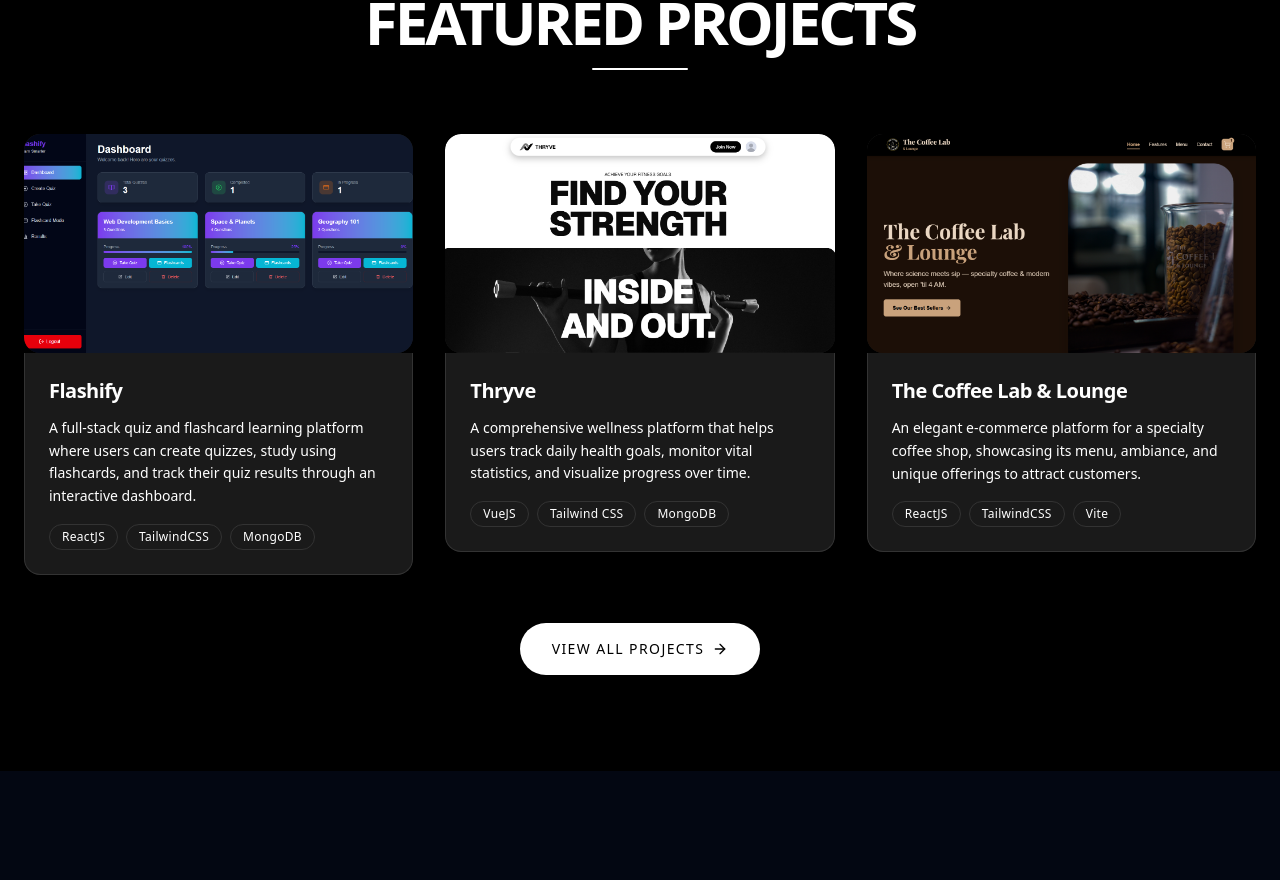
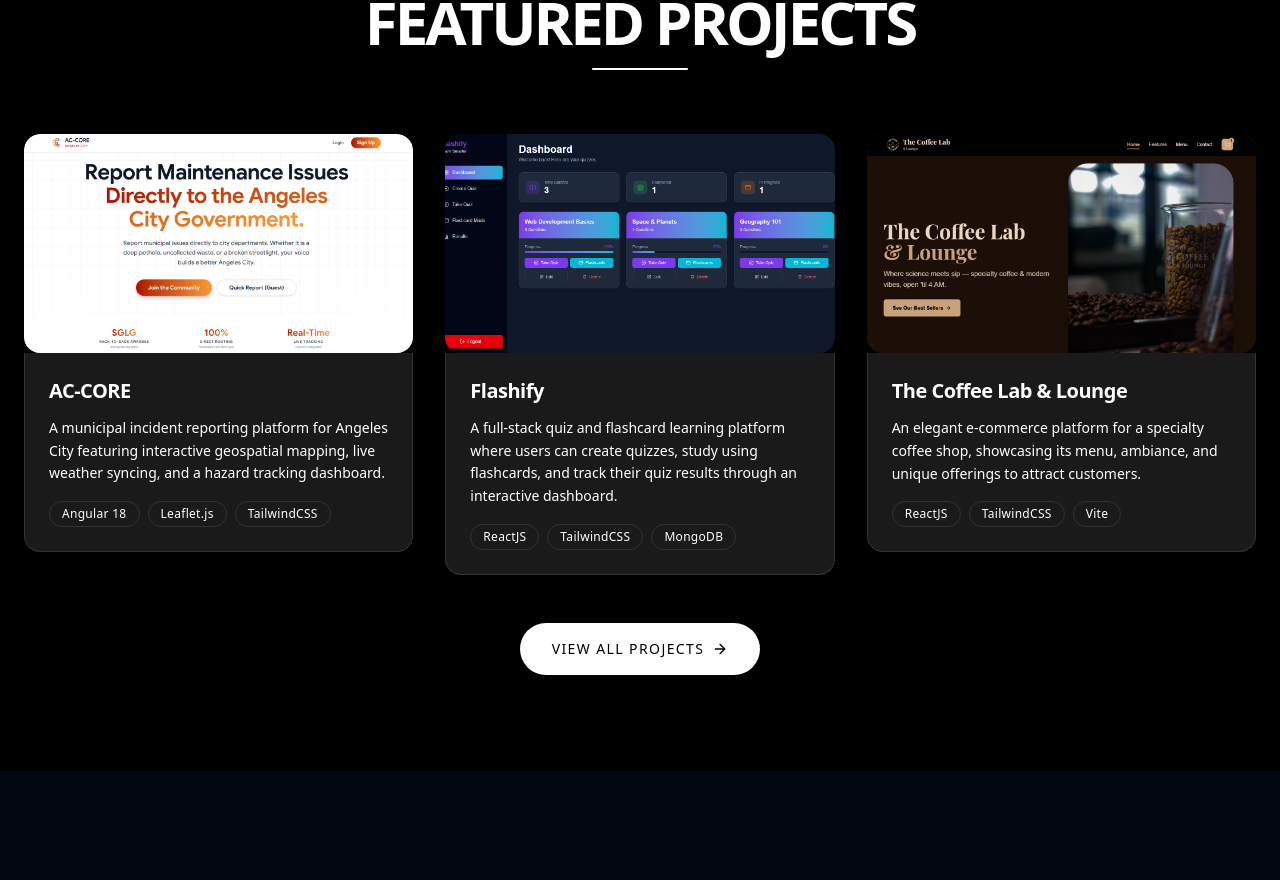
Before and after one commit to mpangilinann/Portfolio, a React (Vite) app: page / in a window 1280 px wide. Shown: the part 1808-2688 px from the top of the page. Built offline with nearby package versions, Linux system fonts and the light colour scheme.

Commit message:
fix: sync home page featured project IDs with master project modal IDs

```diff
--- a/src/pages/Home.jsx
+++ b/src/pages/Home.jsx
@@ -137,20 +137,20 @@ export default function Home() {
   const projects = [
     {
       id: 1,
+      title: 'AC-CORE',
+      description: 'A municipal incident reporting platform for Angeles City featuring interactive geospatial mapping, live weather syncing, and a hazard tracking dashboard.',
+      image: '/ac-core.png',
+      techStack: ['Angular 18', 'Leaflet.js', 'TailwindCSS']
+    },
+    {
+      id: 2,
       title: 'Flashify',
       description: 'A full-stack quiz and flashcard learning platform where users can create quizzes, study using flashcards, and track their quiz results through an interactive dashboard.',
       image: '/flashify.png',
       techStack: ['ReactJS', 'TailwindCSS', 'MongoDB']
     },
     {
-      id: 2,
-      title: 'Thryve',
-      description: 'A comprehensive wellness platform that helps users track daily health goals, monitor vital statistics, and visualize progress over time.',
-      image: '/thryve.png',
-      techStack: ['VueJS', 'Tailwind CSS', 'MongoDB']
-    },
-    {
-      id: 3,
+      id: 4,
       title: 'The Coffee Lab & Lounge',
       description: 'An elegant e-commerce platform for a specialty coffee shop, showcasing its menu, ambiance, and unique offerings to attract customers.',
       image: '/thecoffeelab.png',
--- a/src/pages/Projects.jsx
+++ b/src/pages/Projects.jsx
@@ -13,6 +13,18 @@ export default function Projects() {
   const projects = [
     {
       id: 1,
+      title: "AC-CORE",
+      role: "Frontend Developer",
+      description: "A municipal incident reporting platform for Angeles City featuring interactive geospatial mapping, live weather syncing, and a hazard tracking dashboard.",
+      fullDescription: "AC-CORE transforms municipal infrastructure management into a proactive digital platform for the local government of Angeles City. Built during an intensive sprint, it connects citizens directly with city engineers to log hazards. The application relies on modern architecture to handle responsive, data-heavy dashboard modules efficiently without client-side lag.",
+      image: "/ac-core.png",
+      techStack: ["Angular 18", "TypeScript", "Leaflet.js", "Tailwind CSS", "Spartan UI", "Node.js"],
+      features: ["Geospatial Live Map", "Auto-Detect GPS Location", "Real-time Weather Syncing", "LGU Command Dashboard", "Guest Reporting Mode"],
+      github: "https://github.com/MMPA-Works/AC-CORE",
+      live: "https://ac-core.vercel.app/"
+    },
+    {
+      id: 2,
       title: "Flashify",
       role: "Fullstack Developer",
       description: "Full-stack quiz and flashcard learning platform built to help students track progress and master subjects.",
@@ -24,7 +36,7 @@ export default function Projects() {
       live: "https://flashifylearn.vercel.app/"
     },
     {
-      id: 2,
+      id: 3,
       title: "Thryve",
       role: "Frontend Developer",
       description: "Health and fitness tracker for monitoring workouts, meals, water intake, and daily progress.",
@@ -45,7 +57,7 @@ export default function Projects() {
       live: "https://thryvefitness.vercel.app/",
     },
     {
-      id: 3,
+      id: 4,
       title: "The Coffee Lab & Lounge",
       role: "Fullstack Developer",
       description: "Elegant e-commerce platform for a specialty coffee shop with integrated product filtering.",
@@ -57,7 +69,7 @@ export default function Projects() {
       live: "https://thecoffeelabandloungue.vercel.app/",
     },
     {
-      id: 4,
+      id: 5,
       title: "Q-Zone Detailers",
       role: "Frontend Developer",
       description: "Business-focused detailing website showcasing premium services and team expertise.",
@@ -69,7 +81,7 @@ export default function Projects() {
       live: "https://qzoneph.netlify.app/",
     },
     {
-      id: 5,
+      id: 6,
       title: "TechQuest Jobs",
       role: "Fullstack Developer",
       description: "Curated job board for tech professionals with career growth resources and certifications.",
```
